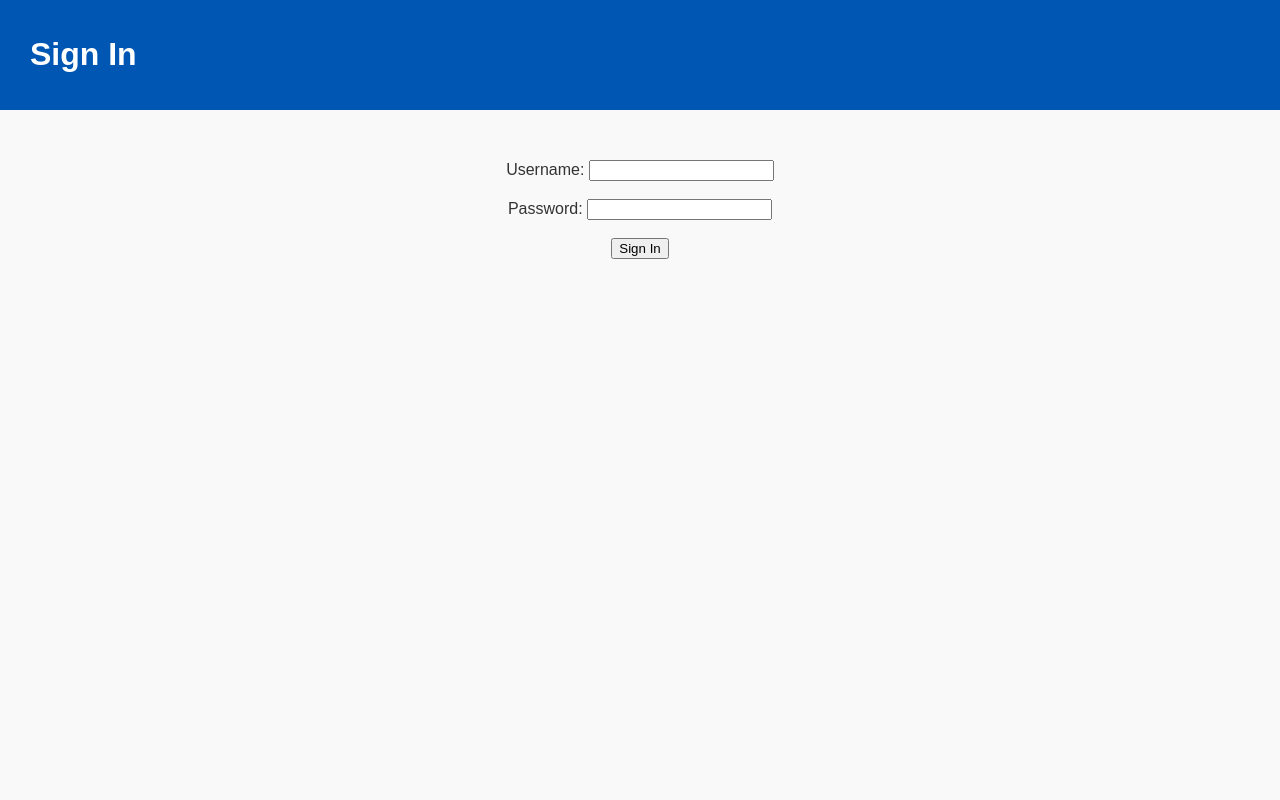
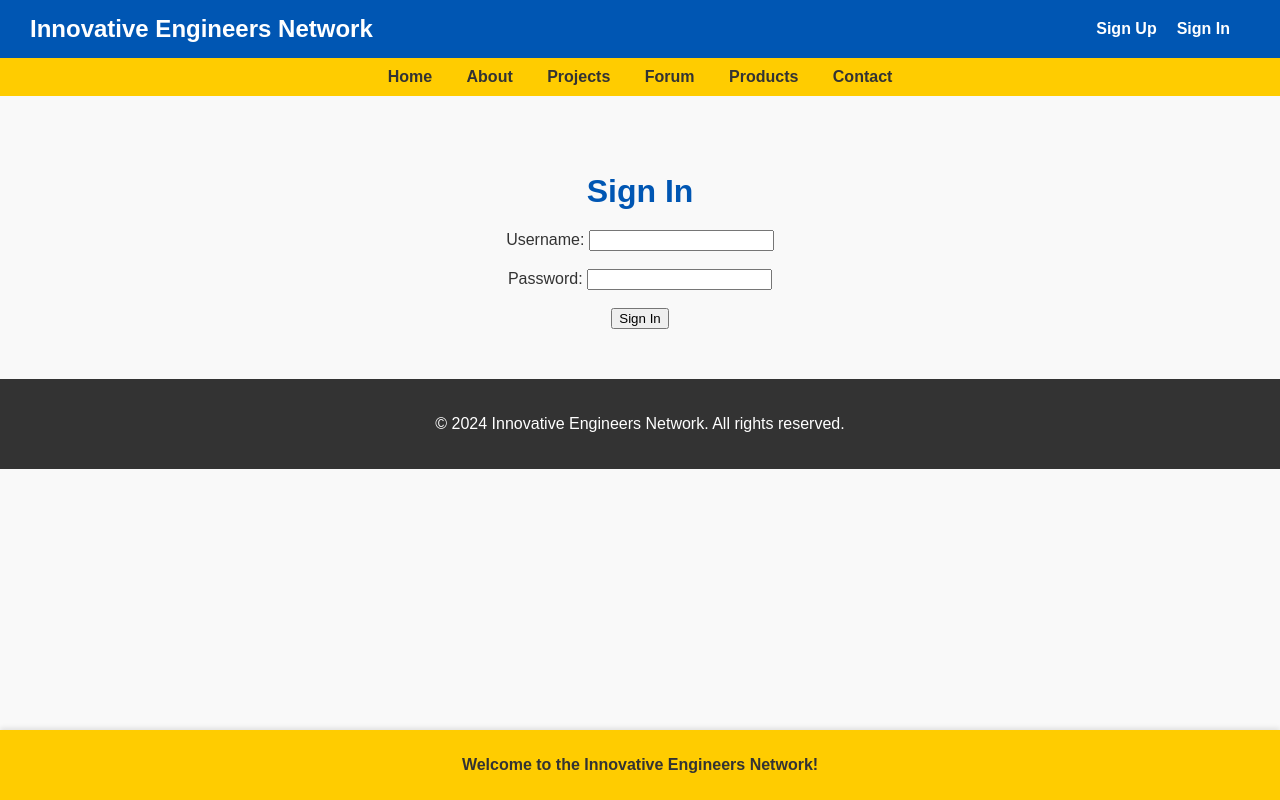
Before and after one commit to Engineeering/2234wdf, a plain HTML site: page signin.html in a window 1280 px wide. Drawn offline with Linux system fonts and the light colour scheme.

Commit message:
Update signin.html

```diff
--- a/signin.html
+++ b/signin.html
@@ -3,16 +3,35 @@
 <head>
     <meta charset="UTF-8">
     <meta name="viewport" content="width=device-width, initial-scale=1.0">
-    <title>Sign In</title>
+    <title>Sign In - Innovative Engineers Network</title>
     <link rel="stylesheet" href="styles.css">
 </head>
 <body>
 
 <header>
-    <h1>Sign In</h1>
+    <div class="logo">Innovative Engineers Network</div>
+    <nav class="upper-right">
+        <ul>
+            <li><a href="signup.html" id="signupLink">Sign Up</a></li>
+            <li><a href="signin.html" id="signinLink">Sign In</a></li>
+            <li><a href="#" id="signoutLink" style="display: none;">Sign Out</a></li>
+        </ul>
+    </nav>
 </header>
 
+<nav class="main-nav">
+    <ul>
+        <li><a href="index.html">Home</a></li>
+        <li><a href="about.html">About</a></li>
+        <li><a href="projects.html">Projects</a></li>
+        <li><a href="forum.html">Forum</a></li>
+        <li><a href="products.html">Products</a></li>
+        <li><a href="contact.html">Contact</a></li>
+    </ul>
+</nav>
+
 <section id="signin">
+    <h2>Sign In</h2>
     <form id="signinForm">
         <label for="username">Username:</label>
         <input type="text" id="username" name="username" required><br><br>
@@ -24,6 +43,15 @@
     </form>
 </section>
 
+<footer id="footer">
+    <p>&copy; 2024 Innovative Engineers Network. All rights reserved.</p>
+</footer>
+
+<!-- Yellow Toolbar -->
+<div class="yellow-toolbar">
+    <p>Welcome to the Innovative Engineers Network!</p>
+</div>
+
 <script src="signin.js"></script>
 </body>
 </html>
```
